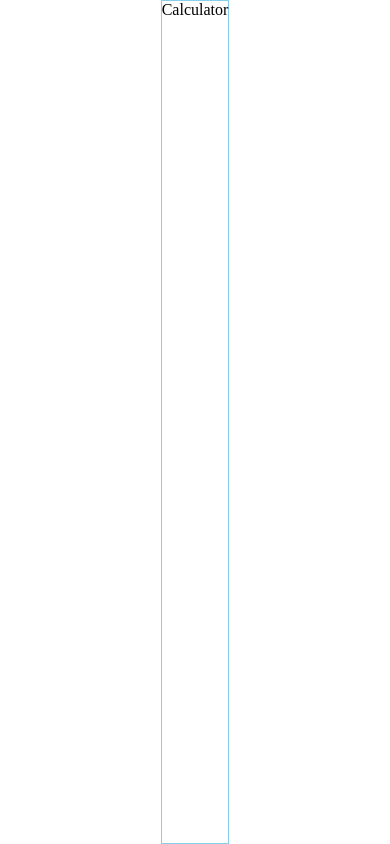
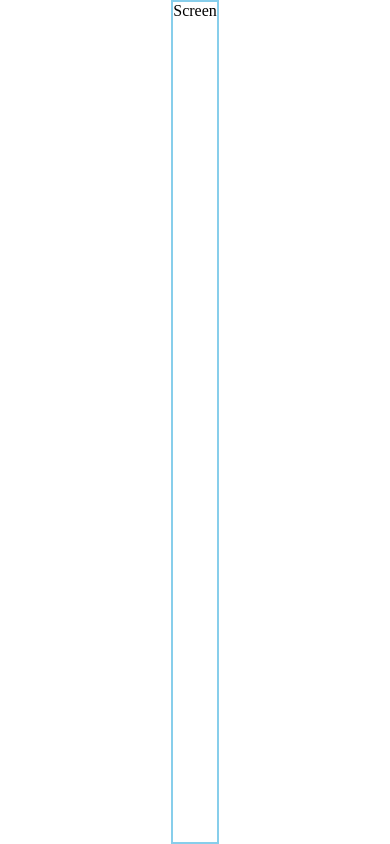
Before and after one commit to D-Coder135/CalC-App_React-Native, a React Native app: screen / in a window 390 px wide. Built offline with nearby package versions, Linux system fonts and the light colour scheme.

Commit message:
add the Screen tag inside the View tag

```diff
--- a/components/Calculator.js
+++ b/components/Calculator.js
@@ -7,7 +7,8 @@ class Calculator extends Component {
     render () {
         return(
             <View style = {styles.calculatorComponent}>
-                Calculator
+                <Screen />
+
             </View>
         );
     }
```
